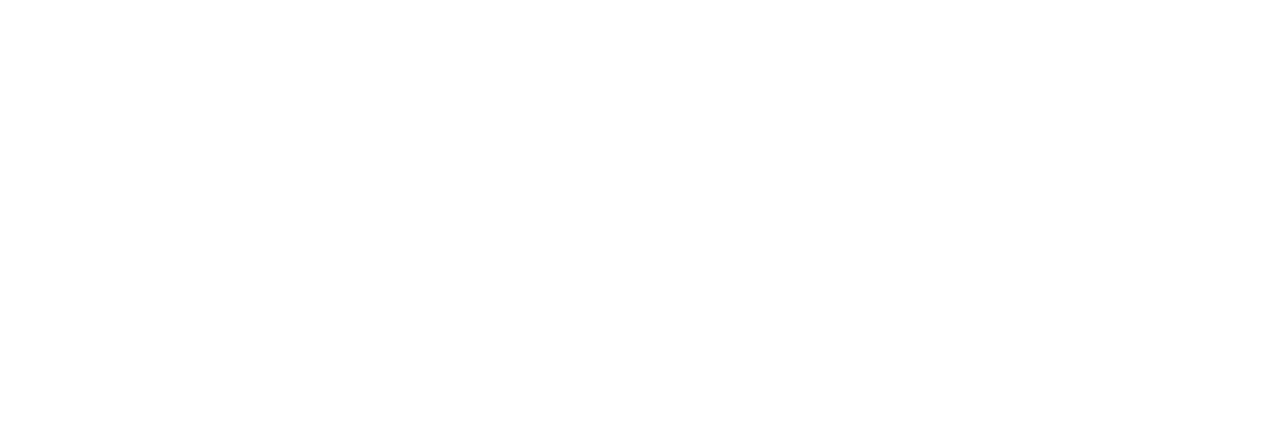
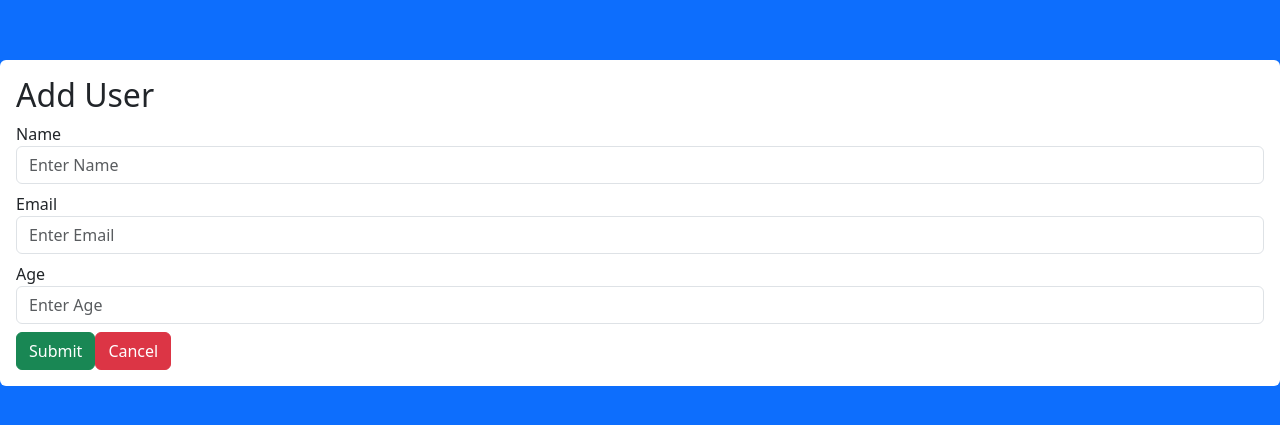
Before and after one commit to Rimzath/MERN-E-Commerce, a React (Vite) app in the folder frontend/: page /create in a window 1280 px wide. Before the commit this address had no page. Shown: the part 177-602 px from the top of the page. Built offline with nearby package versions, Linux system fonts and the light colour scheme.

Commit message:
created CreateUser.js  and added to app.js

```diff
--- a/frontend/src/App.jsx
+++ b/frontend/src/App.jsx
@@ -3,6 +3,7 @@ import { BrowserRouter, Routes, Route } from "react-router-dom";
 import Login from "./components/Login";
 import Home from "./components/Home";
 import AdminDashboard from "./components/AdminDashboard.jsx";
+import CreateUser from "./components/CRUD/Createuser.jsx";
 
 function App() {
   return (
@@ -13,6 +14,7 @@ function App() {
         <Route path="/login" element={<Login />} />
         <Route path="/home" element={<Home />} />
         <Route path="/admindashboard" element={<AdminDashboard />} />
+        <Route path="/create" element={<CreateUser />}></Route>
       </Routes>
     </BrowserRouter>
   );
--- a/frontend/src/components/CRUD/CreateUser.jsx
+++ b/frontend/src/components/CRUD/CreateUser.jsx
@@ -1,7 +1,57 @@
 import React from "react";
+import { useState } from "react";
 
 const Createuser = () => {
-  return <div>Createuser</div>;
+  const [name, setName] = useState();
+  const [email, setEmail] = useState();
+  const [age, setAge] = useState();
+  return (
+    <div className="d-flex vh-100 bg-primary justify-content-center align-items-center">
+      <div className="formupd vw-100 bg-white rounded p-3">
+        <form>
+          <h2>Add User</h2>
+          <div className="mb-2">
+            <label htmlFor="">Name</label>
+            <input
+              type="text"
+              placeholder="Enter Name"
+              className="form-control"
+              id="inpNameUser"
+              onChange={(e) => setName(e.target.value)}
+            />
+          </div>
+          <div className="mb-2">
+            <label htmlFor="">Email</label>
+            <input
+              type="email"
+              placeholder="Enter Email"
+              className="form-control"
+              id="inpEmailUser"
+              onChange={(e) => setEmail(e.target.value)}
+            />
+          </div>
+          <div className="mb-2">
+            <label htmlFor="">Age</label>
+            <input
+              type="text"
+              placeholder="Enter Age"
+              className="form-control"
+              id="inpAgeUser"
+              onChange={(e) => setAge(e.target.value)}
+            />
+          </div>
+          <div className="flexContainer">
+            <button className="btnSubm btn btn-success" id="btnRecor">
+              Submit
+            </button>
+            <button className="btn btn-danger" id="btnCancelAdd">
+              Cancel
+            </button>
+          </div>
+        </form>
+      </div>
+    </div>
+  );
 };
 
 export default Createuser;
```
